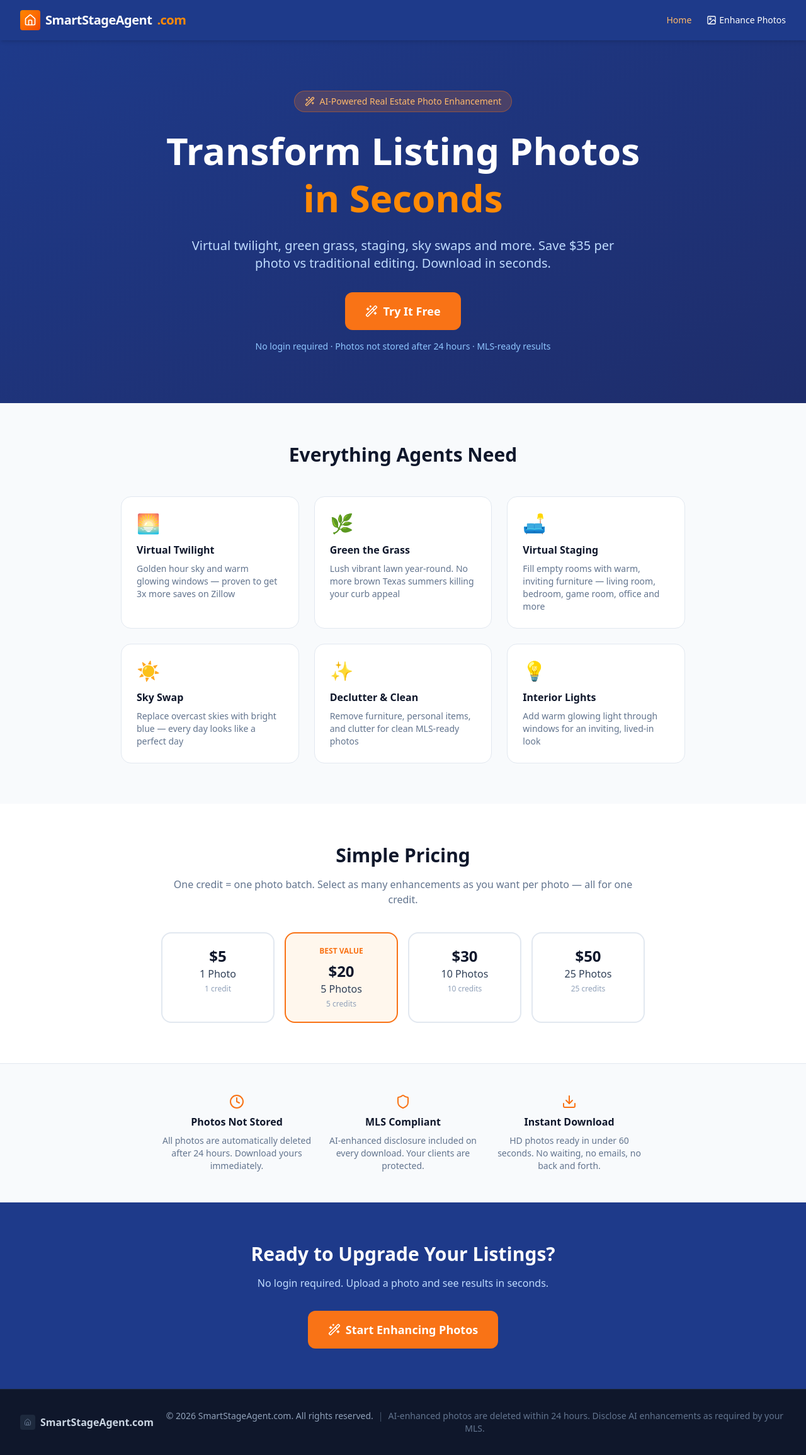
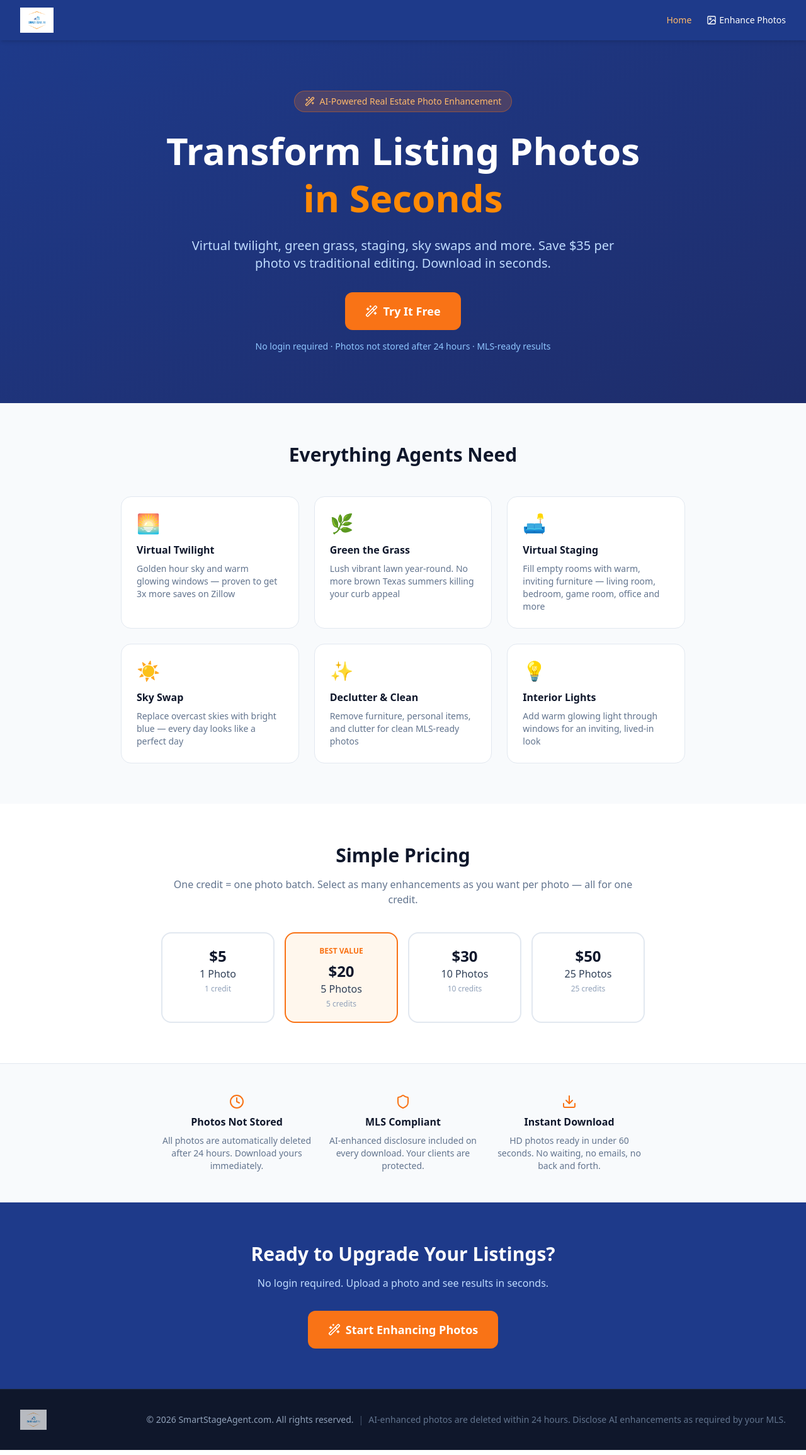
Before and after one commit to drsnow13-tech/agentsmartstage, a React (Vite) app in the folder stagesmart.ai/: page / in a window 1280 px wide. Shown: the whole page at 63% size. Built offline with nearby package versions, Linux system fonts and the light colour scheme.

Commit message:
Update App.tsx

```diff
--- a/stagesmart.ai/src/App.tsx
+++ b/stagesmart.ai/src/App.tsx
@@ -3,18 +3,15 @@ import { BrowserRouter, Routes, Route, Link, useLocation } from 'react-router-do
 import { Home } from './pages/Home';
 import { Editor } from './pages/Editor';
 import { EngineTest } from './pages/EngineTest';
-import { Home as HomeIcon, Image as ImageIcon } from 'lucide-react';
+import { Image as ImageIcon } from 'lucide-react';
 
 function Nav() {
   const location = useLocation();
   return (
     <header className="bg-[#1E3A8A] text-white sticky top-0 z-50 shadow-md">
       <div className="max-w-7xl mx-auto px-4 sm:px-6 lg:px-8 h-16 flex items-center justify-between">
-        <Link to="/" className="flex items-center gap-2 font-bold text-xl tracking-tight">
-          <div className="w-8 h-8 rounded bg-gradient-to-br from-orange-400 to-orange-600 flex items-center justify-center shadow-inner">
-            <HomeIcon className="w-5 h-5 text-white" />
-          </div>
-          SmartStageAgent<span className="text-orange-400">.com</span>
+        <Link to="/">
+          <img src="/234172861.png" alt="SmartStageAgent.com" className="h-10 w-auto" />
         </Link>
         <nav className="flex items-center gap-6 text-sm font-medium">
           <Link to="/" className={`hover:text-orange-300 transition-colors ${location.pathname === '/' ? 'text-orange-300' : ''}`}>
@@ -43,12 +40,7 @@ export default function App() {
         </main>
         <footer className="bg-slate-900 text-slate-400 py-8 border-t border-slate-800">
           <div className="max-w-7xl mx-auto px-4 sm:px-6 lg:px-8 flex flex-col md:flex-row justify-between items-center gap-4">
-            <div className="flex items-center gap-2">
-              <div className="w-6 h-6 rounded bg-slate-800 flex items-center justify-center">
-                <HomeIcon className="w-3 h-3 text-slate-500" />
-              </div>
-              <span className="font-semibold text-slate-300">SmartStageAgent.com</span>
-            </div>
+            <img src="/234172861.png" alt="SmartStageAgent.com" className="h-8 w-auto opacity-70" />
             <div className="text-sm text-center">
               © 2026 SmartStageAgent.com. All rights reserved.
               <span className="mx-2 text-slate-600">|</span>
```
